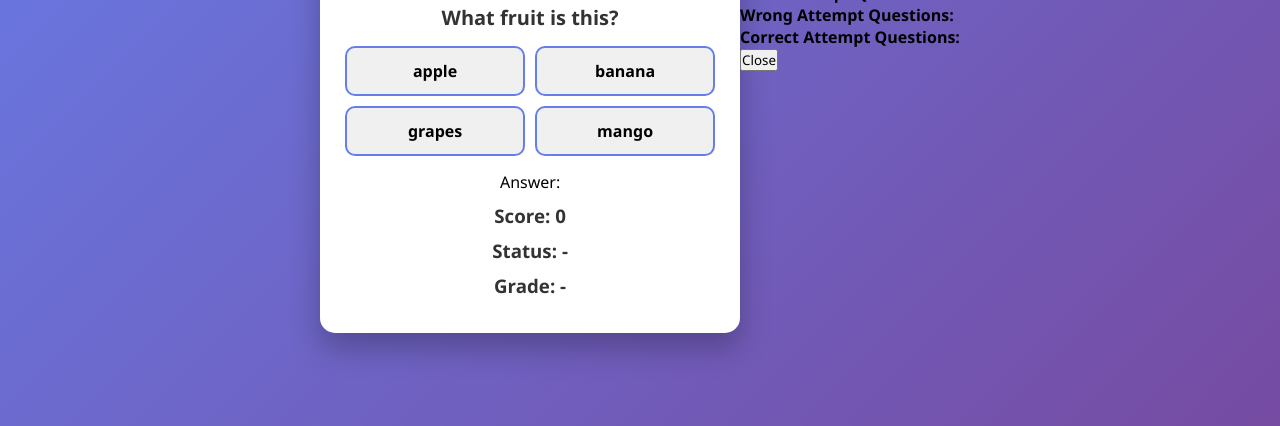
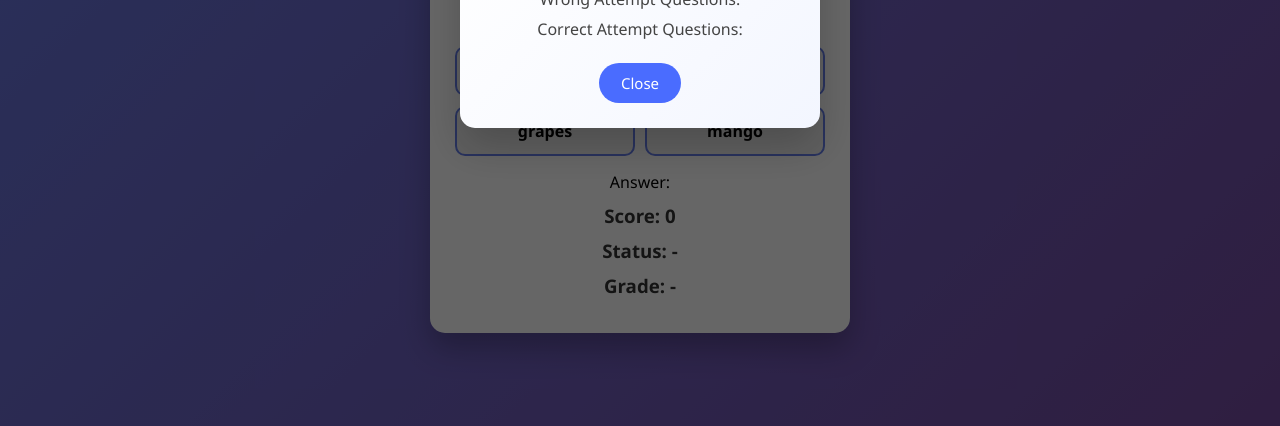
Before and after one commit to yawarhussain7/Kids_Games, a plain HTML site: page English/index.html in a window 1280 px wide. Shown: the part 374-800 px from the top of the page. Drawn offline with Linux system fonts and the light colour scheme.

Commit message:
Adding style for report section

```diff
--- a/English/style.css
+++ b/English/style.css
@@ -163,3 +163,86 @@ body {
     color: white;
     border-color: #f44336 !important;
 }
+
+
+/* <------------------------ Report ------------------------> */
+/* Overlay */
+.result_report {
+    position: fixed;
+    inset: 0;
+    background: rgba(0, 0, 0, 0.6);
+    display: none; /* show with JS */
+    display: flex;
+    justify-content: center;
+    align-items: center;
+    z-index: 1000;
+}
+
+/* Popup Box */
+.report-box {
+    background: linear-gradient(135deg, #ffffff, #f3f6ff);
+    width: 360px;
+    padding: 25px 30px;
+    border-radius: 15px;
+    text-align: center;
+    box-shadow: 0 20px 40px rgba(0, 0, 0, 0.2);
+    animation: popupScale 0.3s ease;
+}
+
+/* Headings */
+.report-box h3 {
+    margin-bottom: 15px;
+    color: #333;
+}
+
+.report-box h3 span {
+    color: #4a6cff;
+    font-weight: bold;
+}
+
+.report-box h4 {
+    margin: 8px 0;
+    font-weight: 500;
+    color: #444;
+}
+
+.report-box h4 span {
+    font-weight: bold;
+    color: #222;
+}
+
+/* Paragraph */
+.report-box p {
+    margin: 15px 0;
+    font-size: 14px;
+    color: #666;
+}
+
+/* Close Button */
+#closePopup {
+    margin-top: 15px;
+    padding: 10px 22px;
+    border: none;
+    border-radius: 25px;
+    background: #4a6cff;
+    color: white;
+    font-size: 15px;
+    cursor: pointer;
+    transition: 0.3s;
+}
+
+#closePopup:hover {
+    background: #3246d3;
+}
+
+/* Animation */
+@keyframes popupScale {
+    from {
+        transform: scale(0.7);
+        opacity: 0;
+    }
+    to {
+        transform: scale(1);
+        opacity: 1;
+    }
+}
```
